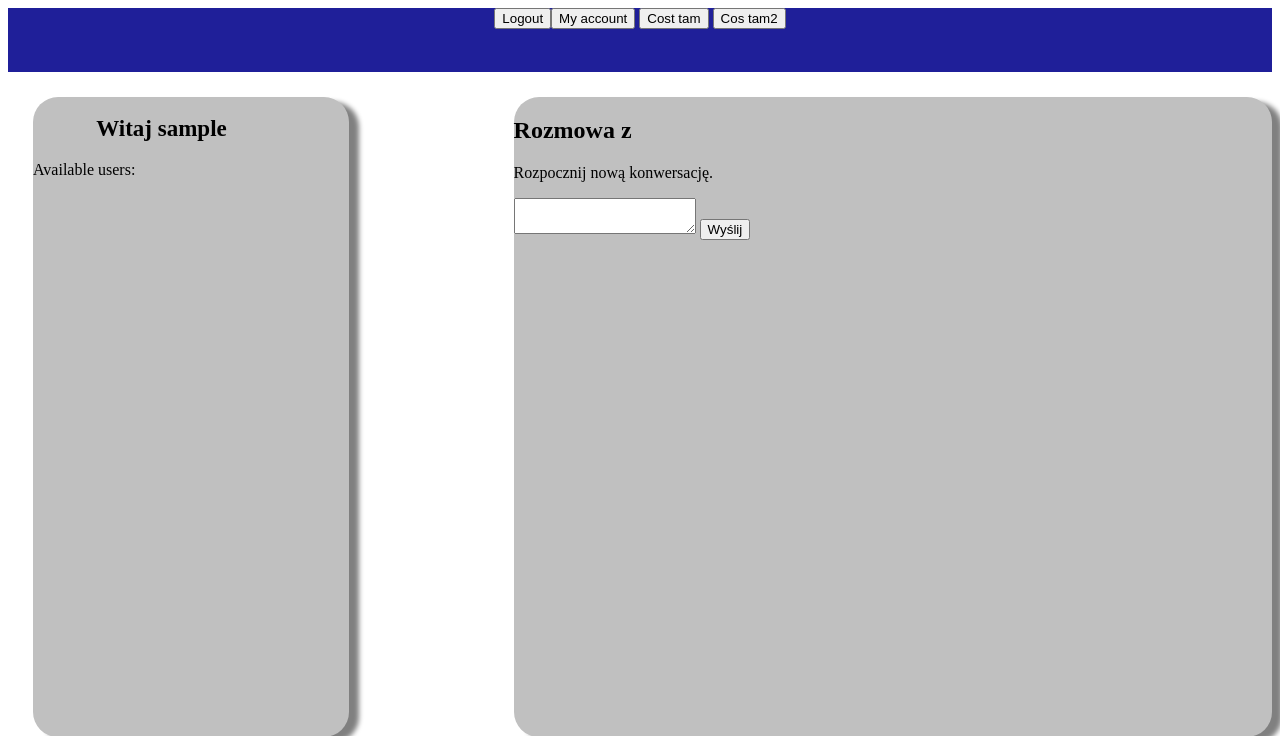
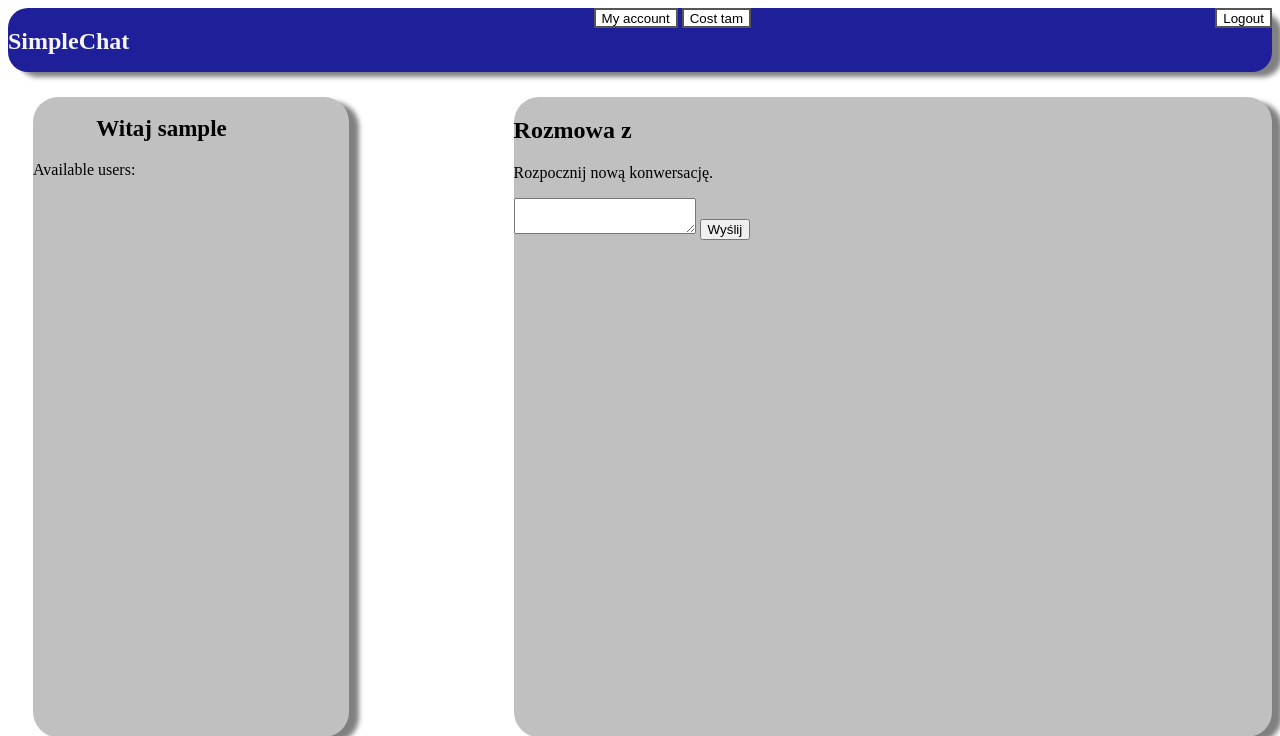
Before and after one commit to dudekx2137/phpChat, a PHP site: page /main.php?recipient_id=1 in a window 1280 px wide. Shown: the top 736 px of the page. Run offline with PHP 8.4, Linux system fonts and the light colour scheme; the visitor is signed in with stand-in values (Sample User, id 1); data that the repository does not hold is empty.

Commit message:
Add files via upload

```diff
--- a/main.php
+++ b/main.php
@@ -5,12 +5,18 @@
     <meta http-equiv="X-UA-Compatible" content="IE=edge">
     <meta name="viewport" content="width=device-width, initial-scale=1.0">
     <title>hehe czat</title>
+
     <style>
         .nav_bar{
             height: 4rem;
             background-color: rgb(31, 31, 153);
             display: flex;
-            justify-content: center;
+            justify-content: space-between;
+            border-radius: 20px;
+            box-shadow: 10px 5px 5px grey;
+        }
+        .nav_bar > h2{
+            color: whitesmoke;
         }
         .left_container{
             float: left;
@@ -42,17 +48,28 @@
             list-style: none;
             padding-left: 0;
         }
+        .button5 {
+            background-color: white;
+            color: black;
+            border: 2px solid #555555;
+            height: 20px
+          }
+
+        .button5:hover {
+            background-color: #555555;
+            color: white;
+        }
     </style>
 </head>
 <body>
     <div class="nav_bar">
-        <form action="logout.php" class="logoutButton">
-            <button type="submit" id="logoutButton">Logout</button>
+        <h2>SimpleChat</h2>
+        <form>
+            <button class = "button5">My account</button>
+            <button class = "button5">Cost tam</button>
         </form>
-        <form>
-            <button>My account</button>
-            <button>Cost tam</button>
-            <button>Cos tam2</button>
+        <form action="logout.php">
+            <button type="submit" id="logoutButton" class="button5">Logout</button>
         </form>
     </div>
     <div class = "left_container">
@@ -117,7 +134,7 @@
             <?php if (isset($_GET['recipient_id'])) { ?>
                 <form method="post" action="">
                     <input type="hidden" name="recipient_id" value="<?php echo $recipient_id; ?>">
-                    <textarea name="message"></textarea>
+                    <textarea name="message" required></textarea>
                     <button type="submit" name="send">Wyślij</button>
                 </form>
             <?php } ?>
```
